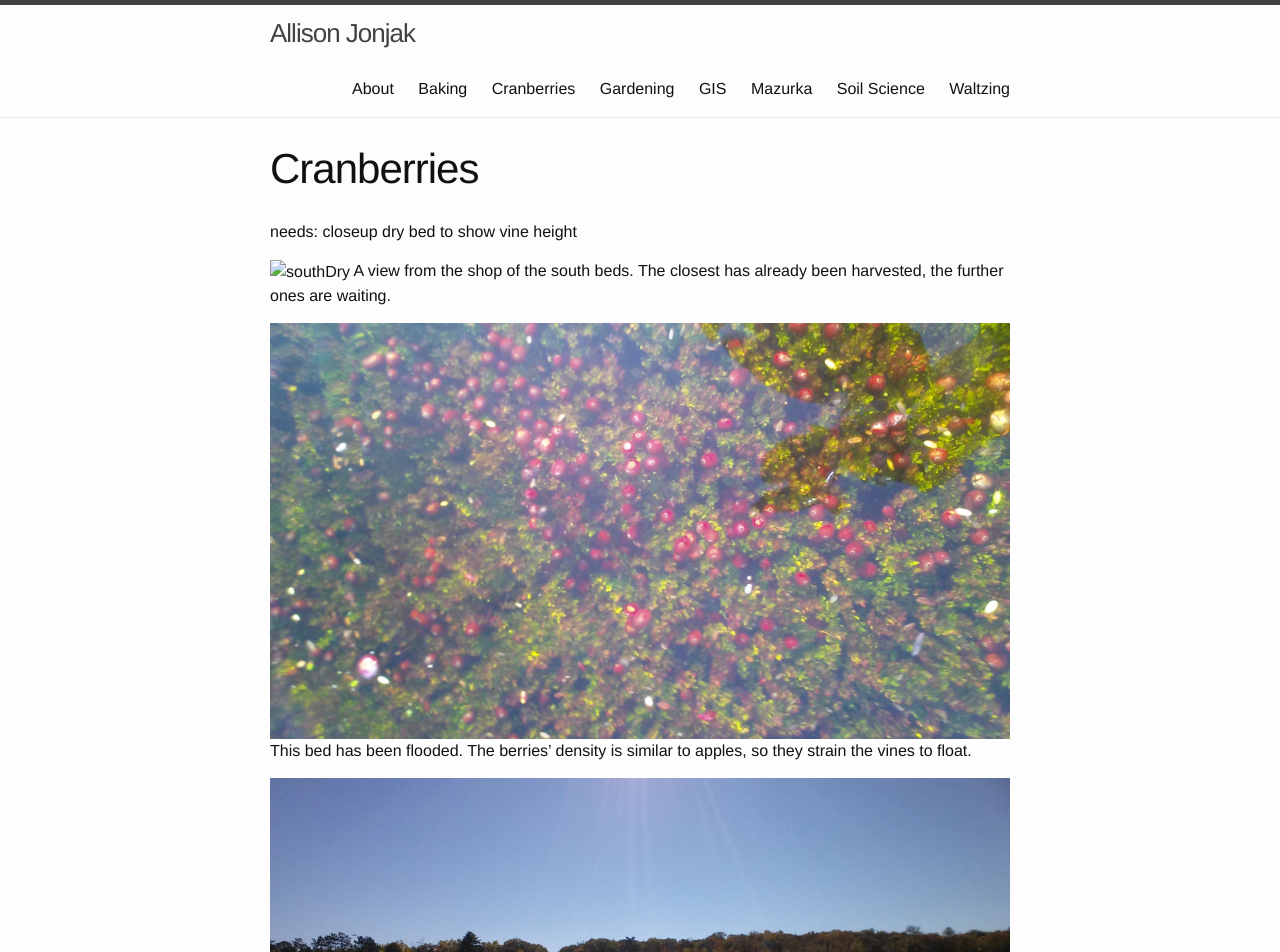
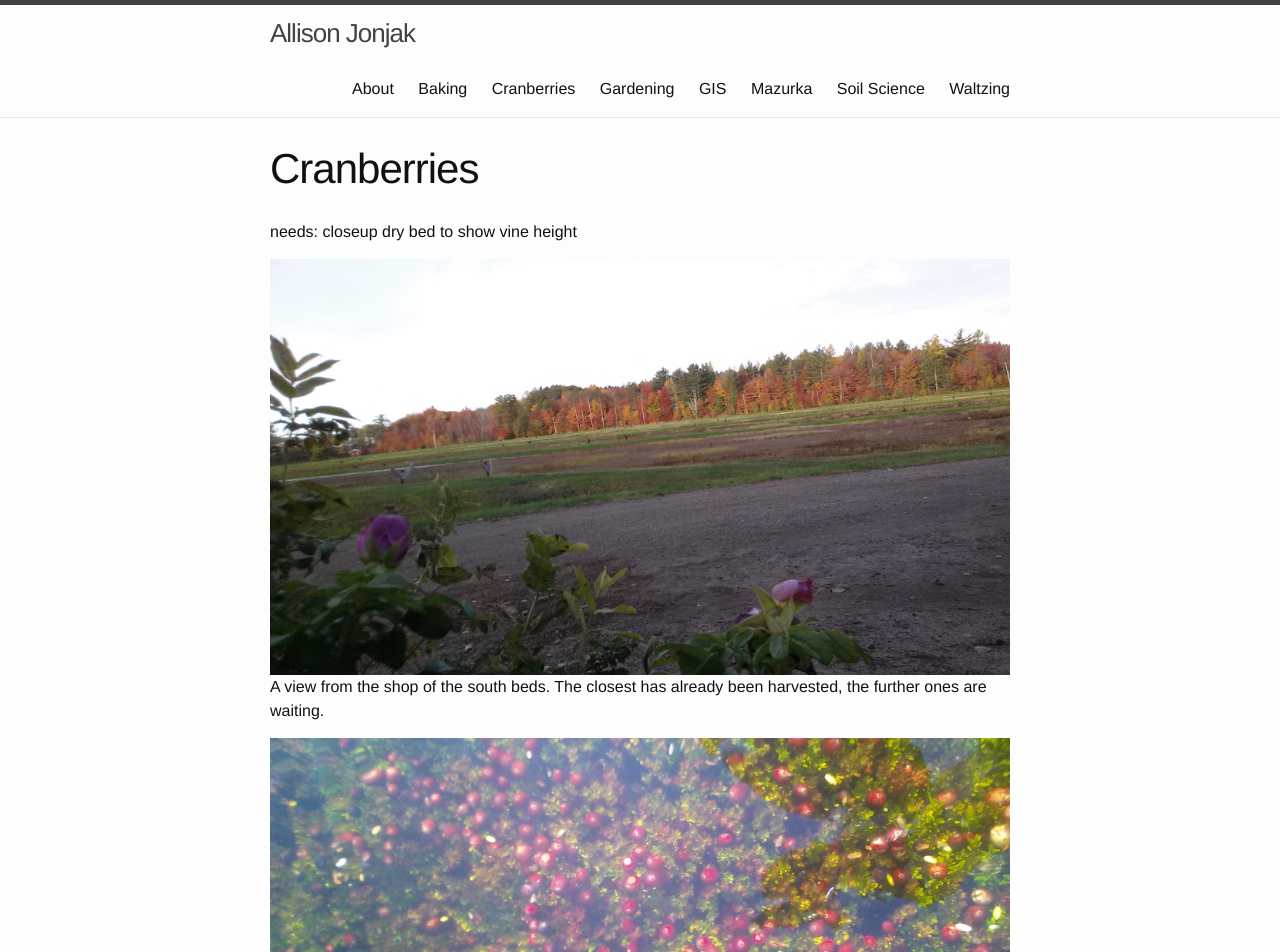
Before and after one commit to cranhandler/cranhandler.github.io, a Jekyll site: the page built from cranberries.md, in a window 1280 px wide. Shown: the top 952 px of the page. Built offline with Jekyll 4.4.1, drawn with Linux system fonts in a browser that asks for light colours.

Commit message:
Update cranberries.md

```diff
--- a/cranberries.md
+++ b/cranberries.md
@@ -6,7 +6,7 @@ permalink: /cranberries/
 
 needs: closeup dry bed to show vine height
 
-![southDry](img/2015cranpic/SouthDry.jpg)
+![southDry](/img/2015cranpic/SouthDry.jpg)
 A view from the shop of the south beds. The closest has already been harvested, the further ones are waiting.
 
 ![pulling](/img/2015cranpic/pulling.jpg)
```
